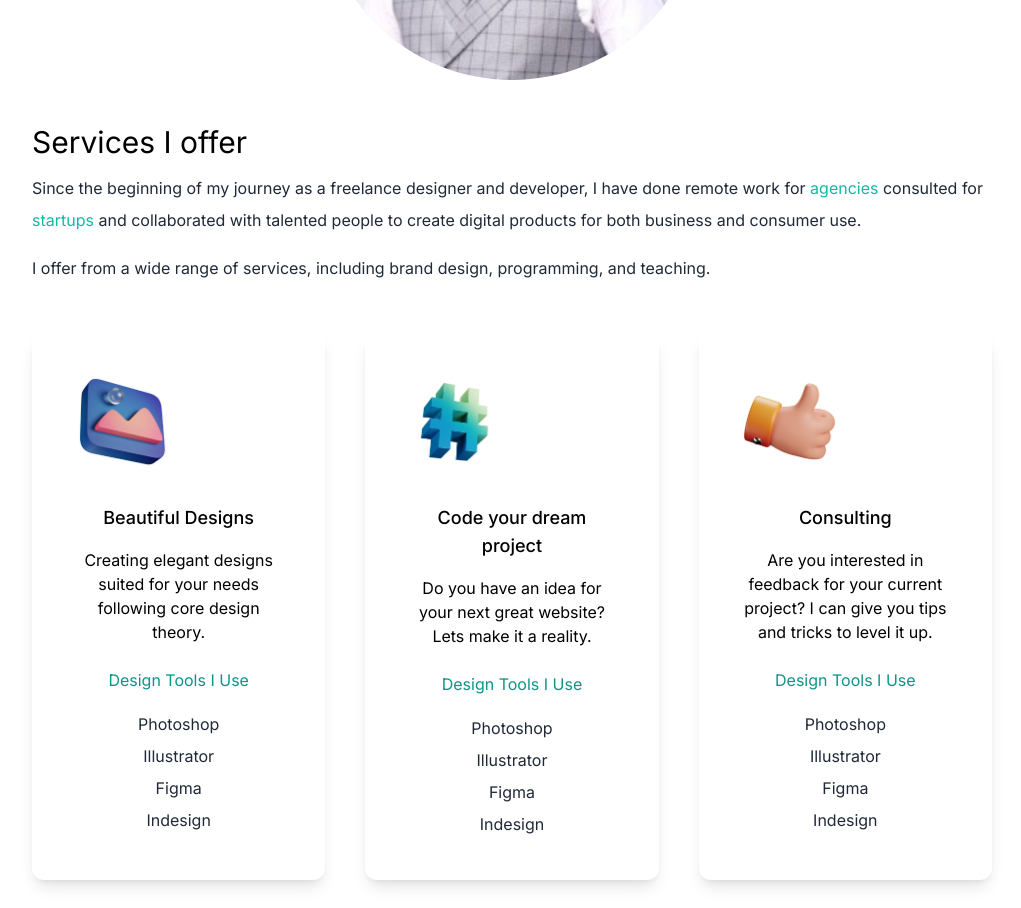
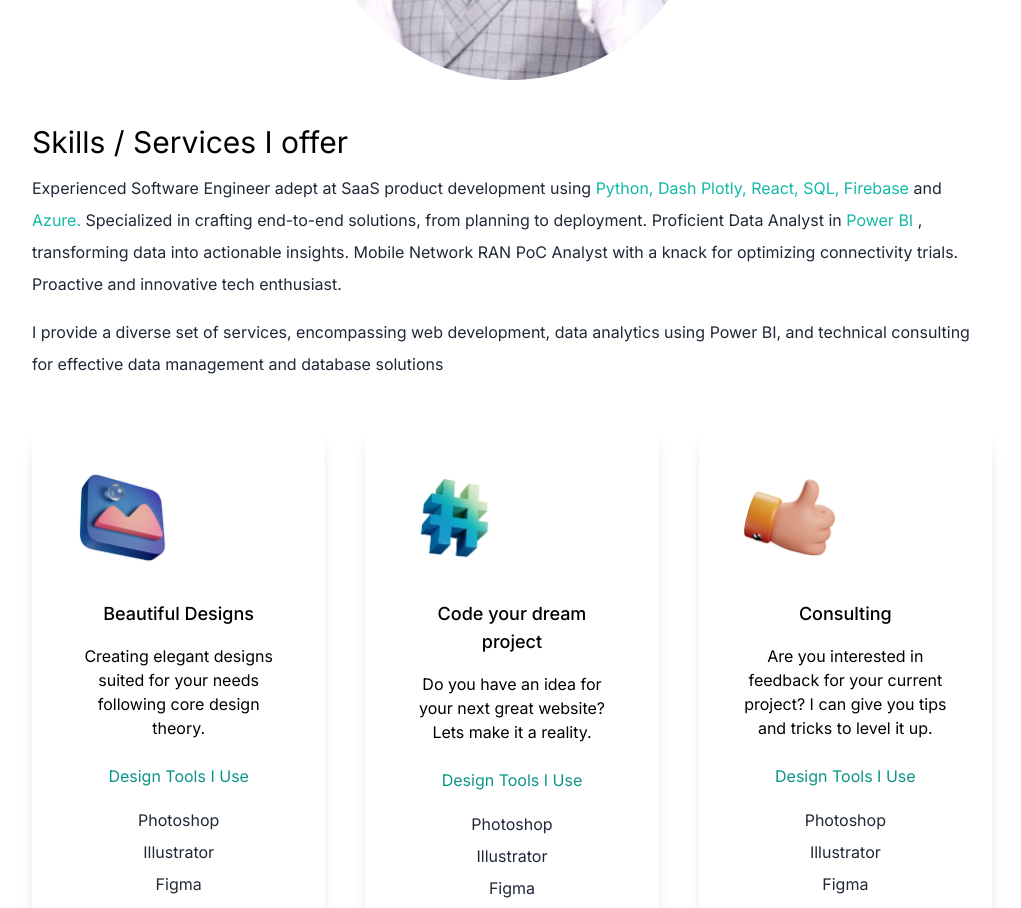
Before and after one commit to AttiR/Personal-Portfolio, a Next.js app in the folder portfolio/: page / in a window 1280 px wide. Shown: the part 940-1848 px from the top of the page, without its empty margins (128-1149 px from the left). Built offline with nearby package versions, Linux system fonts and the light colour scheme.

Commit message:
Adds test for services/skills in skills section

```diff
--- a/portfolio/src/app/components/skills.tsx
+++ b/portfolio/src/app/components/skills.tsx
@@ -8,15 +8,20 @@
   return (
     <section>
       <div>
-        <h3 className="text-3xl py-1 dark:text-white">Services I offer</h3>
+        <h3 className="text-3xl py-1 dark:text-white">Skills / Services I offer</h3>
         <p className="text-md py-2 leading-8 text-gray-800 dark:text-gray-200">
-          Since the beginning of my journey as a freelance designer and developer, I have done remote work for
-          <span className="text-teal-500"> agencies </span>
-          consulted for <span className="text-teal-500">startups </span>
-          and collaborated with talented people to create digital products for both business and consumer use.
+        Experienced Software Engineer adept at SaaS product development using
+          <span className="text-teal-500"> Python, Dash Plotly, React, SQL, Firebase </span>
+          and <span className="text-teal-500"> Azure. </span>
+          Specialized in crafting end-to-end solutions, from planning to deployment.
+          Proficient Data Analyst in
+          <span className="text-teal-500"> Power BI </span>, transforming data into actionable insights.
+          Mobile Network RAN PoC Analyst with a knack for optimizing connectivity trials.
+          Proactive and innovative tech enthusiast.
         </p>
         <p className="text-md py-2 leading-8 text-gray-800 dark:text-gray-200">
-          I offer from a wide range of services, including brand design, programming, and teaching.
+        I provide a diverse set of services, encompassing web development,
+        data analytics using Power BI, and technical consulting for effective data management and database solutions
         </p>
       </div>
       <div className="lg:flex gap-10">
```
